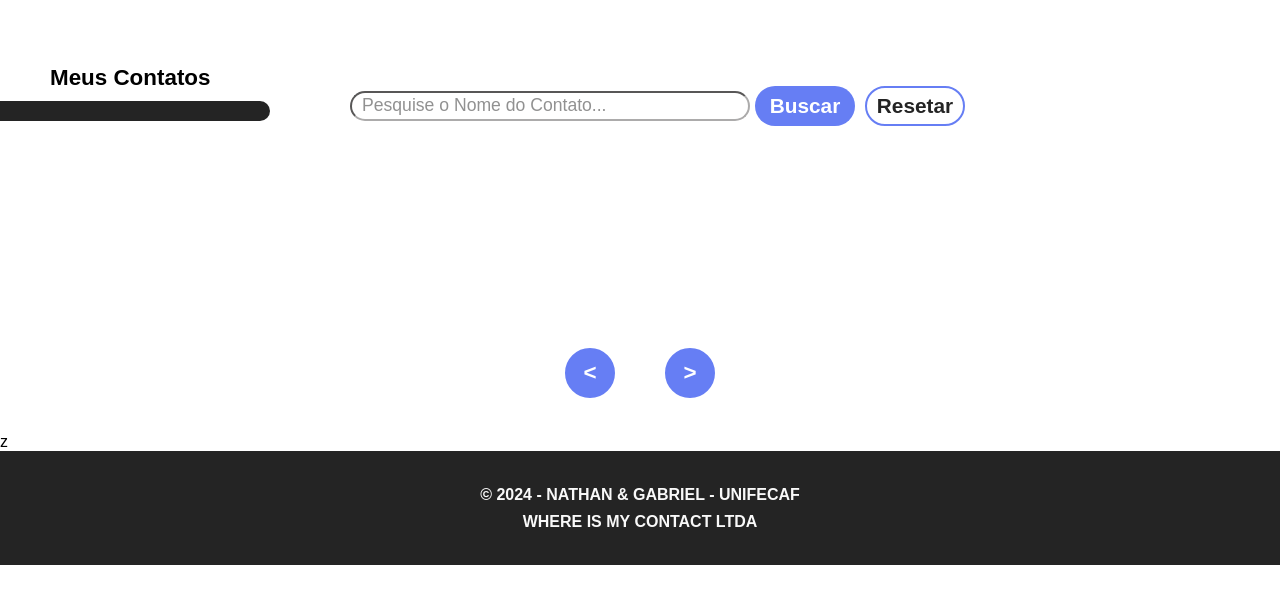
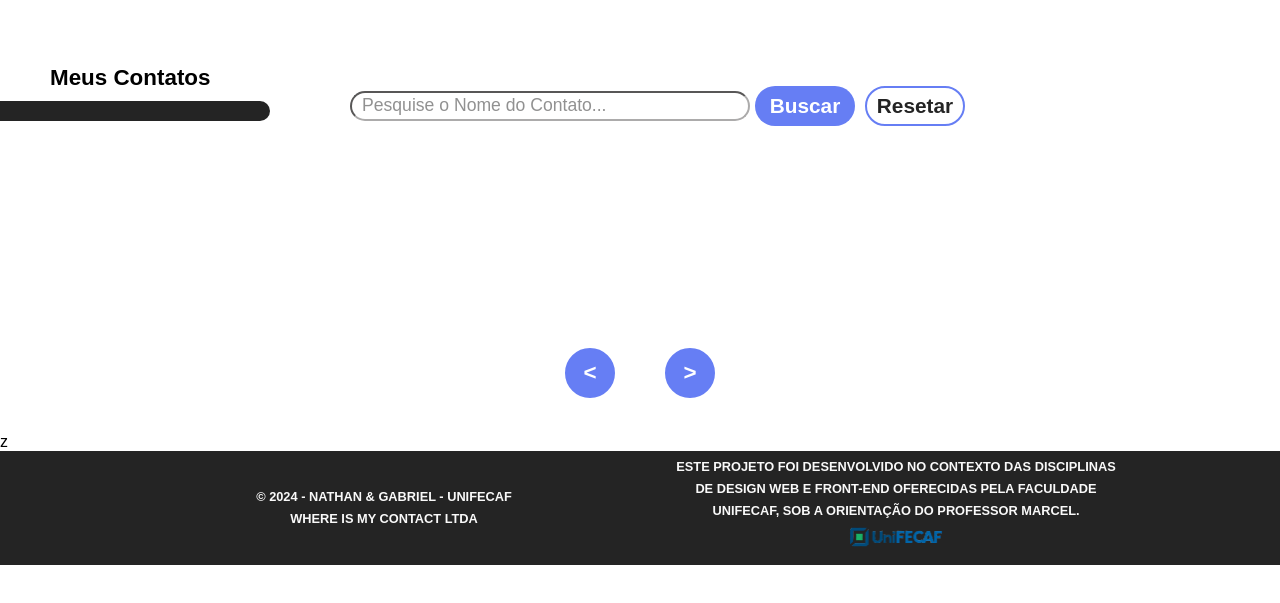
Before and after one commit to N3YtoIn/finalProjectFrontEnd, a plain HTML site: page pages/contatos.html in a window 1280 px wide. Shown: the part 87-690 px from the top of the page. Drawn offline with Linux system fonts and the light colour scheme; no server answers.

Commit message:
Atualização do Footer e no Texto Principal com Spam

```diff
--- a/css/admin.css
+++ b/css/admin.css
@@ -389,16 +389,32 @@ header{
 /* Área do Footer */
 footer{
     display: flex;
-    flex-direction: column;
+    flex-direction: row;
     align-items: center;
     justify-content: center;
 
     background-color: #242424;
     width: 100%;
     height: 114px;
-
     color: #f9f9f9;
     text-transform: uppercase;
     line-height: 1.7;
     font-weight: bold;
 }
+footer div{
+    width: 40%;
+
+    display: flex;
+    flex-direction: column;
+    align-items: center;
+    justify-content: center;
+}
+footer p{
+    font-size: 0.8em;
+    text-align: center;
+    padding-left: 30px;
+    padding-right: 30px;
+}
+footer img{
+    height: 30px;
+}
--- a/css/contatos.css
+++ b/css/contatos.css
@@ -264,16 +264,32 @@ header{
 /* Área do Footer */
 footer{
     display: flex;
-    flex-direction: column;
+    flex-direction: row;
     align-items: center;
     justify-content: center;
 
     background-color: #242424;
     width: 100%;
     height: 114px;
-
     color: #f9f9f9;
     text-transform: uppercase;
     line-height: 1.7;
     font-weight: bold;
 }
+footer div{
+    width: 40%;
+
+    display: flex;
+    flex-direction: column;
+    align-items: center;
+    justify-content: center;
+}
+footer p{
+    font-size: 0.8em;
+    text-align: center;
+    padding-left: 30px;
+    padding-right: 30px;
+}
+footer img{
+    height: 30px;
+}
--- a/css/style.css
+++ b/css/style.css
@@ -13,6 +13,10 @@ body{
 a:visited, a:link{
     color: #ffffff;
     text-decoration: none;
+}
+span{
+    font-size: 1.1em;
+    font-weight: bold;
 }
 
 /* Área do Header */
@@ -386,16 +390,32 @@ header{
 /* Área do Footer */
 footer{
     display: flex;
-    flex-direction: column;
+    flex-direction: row;
     align-items: center;
     justify-content: center;
 
     background-color: #242424;
     width: 100%;
     height: 114px;
-
     color: #f9f9f9;
     text-transform: uppercase;
     line-height: 1.7;
     font-weight: bold;
 }
+footer div{
+    width: 40%;
+
+    display: flex;
+    flex-direction: column;
+    align-items: center;
+    justify-content: center;
+}
+footer p{
+    font-size: 0.8em;
+    text-align: center;
+    padding-left: 30px;
+    padding-right: 30px;
+}
+footer img{
+    height: 30px;
+}
--- a/pages/contatos.html
+++ b/pages/contatos.html
@@ -67,8 +67,14 @@
 
     <!-- Área do Footer -->
     <footer>
-        <p>© 2024 - Nathan & Gabriel - UNIFECAF</p>
-        <p>WHERE IS MY CONTACT LTDA</p>
+        <div>
+            <p>© 2024 - Nathan & Gabriel - UNIFECAF</p>
+            <p>WHERE IS MY CONTACT LTDA</p>
+        </div>
+        <div>
+            <p>Este projeto foi desenvolvido no contexto das disciplinas de Design Web e Front-End oferecidas pela Faculdade Unifecaf, sob a orientação do Professor Marcel.</p>
+            <a href="https://www.unifecaf.com.br"><img src="../img/unifecaf.png" alt="unifecaf.png" title="https://www.unifecaf.com.br"></a>
+        </div>
     </footer>
 </body>
 </html>
```
Also changed, not shown: index.html (+10 -4 lines), pages/adminmenu.html (+8 -2 lines), img/unifecaf.png (added).
